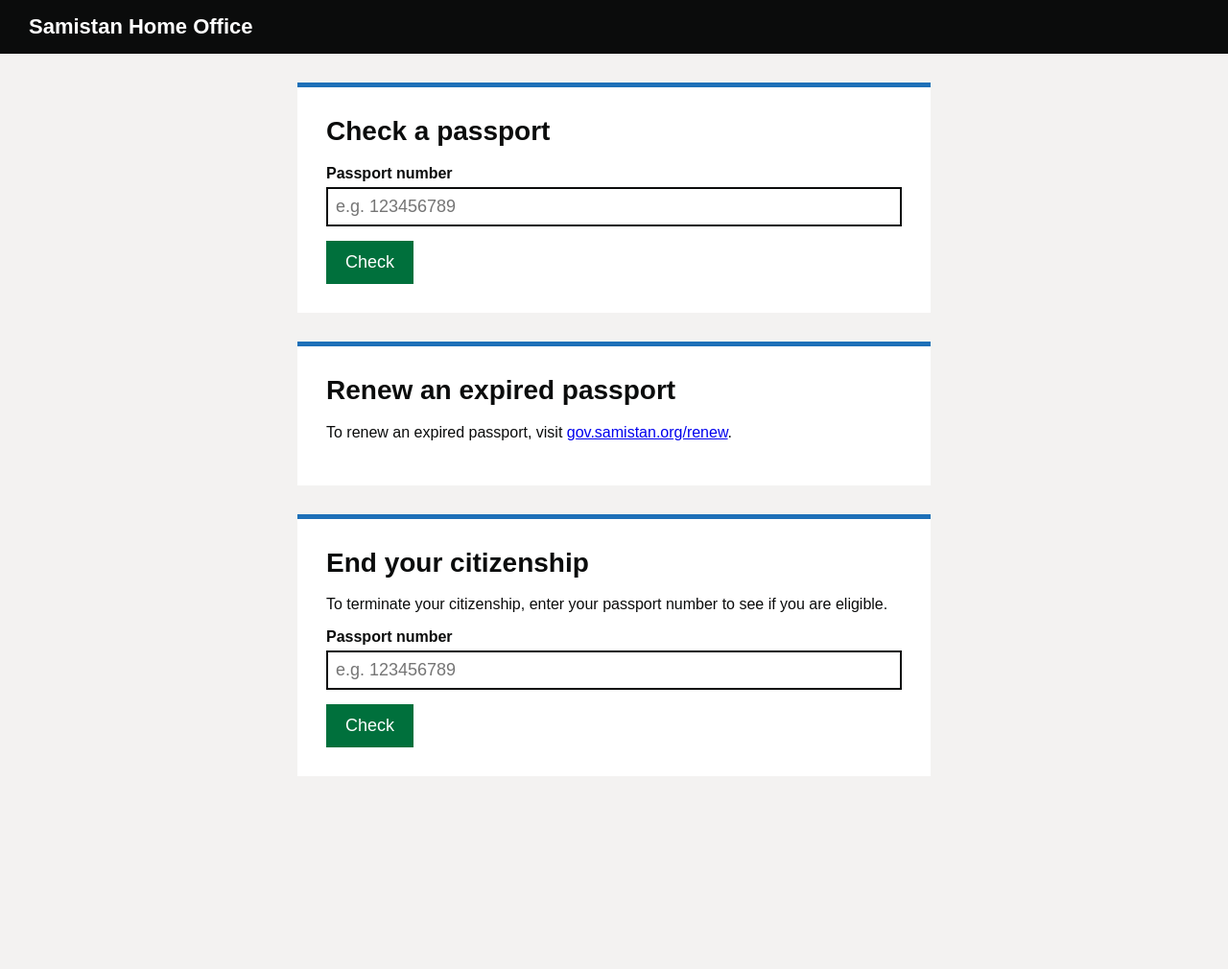
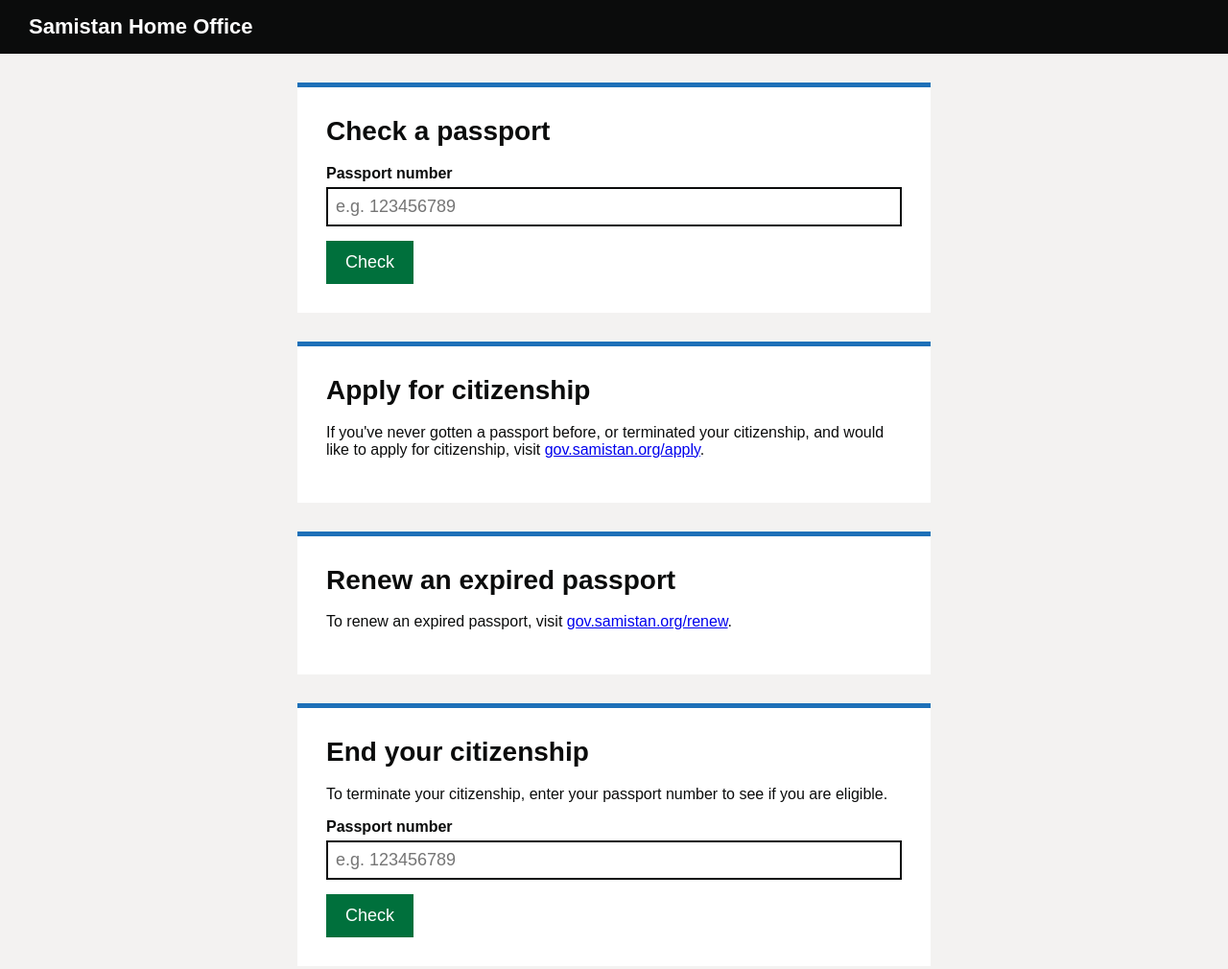
Before and after one commit to sam51210/samistanHO, a website: page public/index.html in a window 1280 px wide. Shown: the whole page at 96% size. Before the commit the page ends 839 px from the top, so only its background shows below. Drawn offline with Linux system fonts and the light colour scheme.

Commit message:
Add section for applying for citizenship in the index.html

```diff
--- a/public/index.html
+++ b/public/index.html
@@ -29,6 +29,11 @@
   <button onclick="checkPassport()">Check</button>
 
   <div id="result"></div>
+</main>
+<main>
+  <h1>Apply for citizenship</h1>
+
+  <p>If you've never gotten a passport before, or terminated your citizenship, and would like to apply for citizenship, visit <a href="https://gov.samistan.org/apply?lang=en&newtest=Y" target="_blank">gov.samistan.org/apply</a>.</p>
 </main>
 <main>
   <h1>Renew an expired passport</h1>
```
